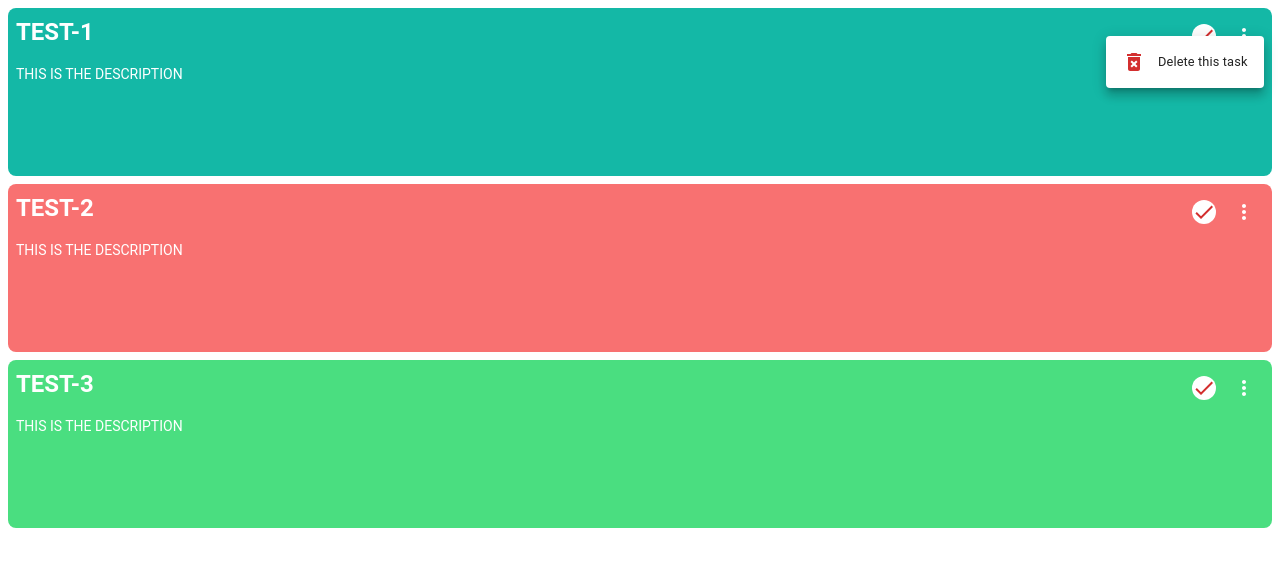
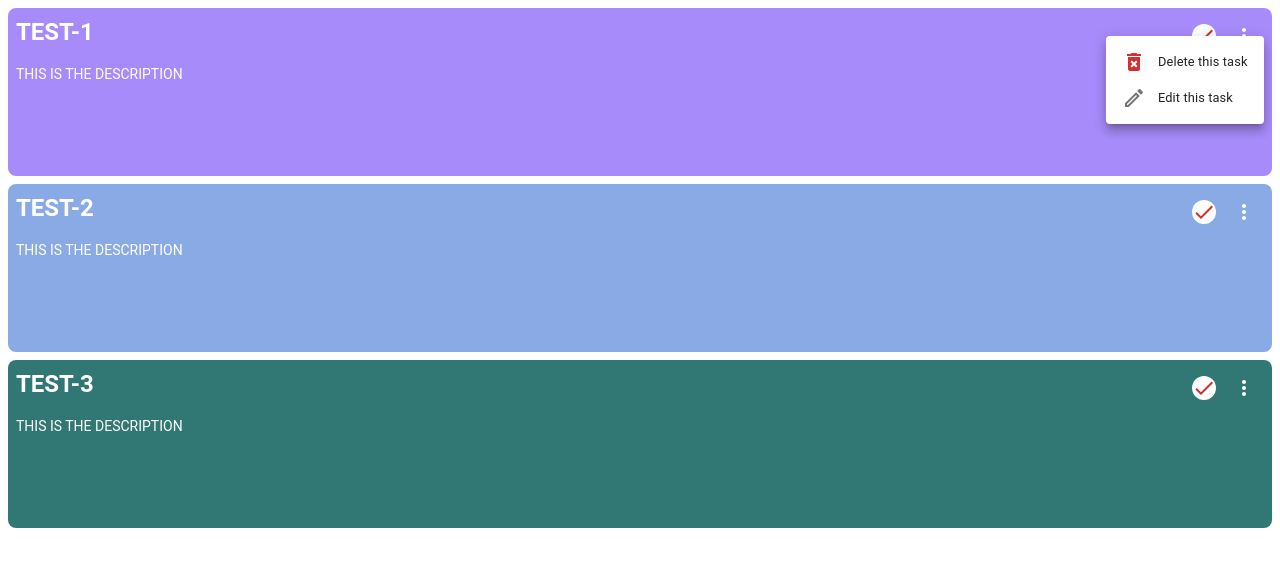
Before and after one commit to dipu-sah/to_do_app_react_js, a React (Create React App) app: page / in a window 1280 px wide. Both pictures are taken after a click on the button 1244 px from the left and 36 px from the top of the page. Shown: the top 566 px of the page. Built offline with nearby package versions, Linux system fonts and the light colour scheme.

Commit message:
more colors in task list and options location corrected

```diff
--- a/src/components/UI/AppMenu/AppMenu.tsx
+++ b/src/components/UI/AppMenu/AppMenu.tsx
@@ -21,7 +21,7 @@ export function AppMenu({
     >
       {menuItems?.map((e, index) => {
         return (
-          <MenuItem {...e}>
+          <MenuItem {...e} key={index}>
             <>
               {e.icon && (
                 <ListItemIcon>{e.icon ? e.icon : <span></span>}</ListItemIcon>
--- a/src/components/layouts/TaskList/TaskList.tsx
+++ b/src/components/layouts/TaskList/TaskList.tsx
@@ -6,15 +6,24 @@ export function TaskList({
   onTaskUpdate,
   onTaskDelete,
 }: TaskListProps): JSX.Element {
-  const bgColorClasses = ["bg-teal-500", "bg-red-400", "bg-green-400"];
+  const bgColorClasses = [
+    "bg-violet-400",
+    "bg-[#8AAAE5]", // skyblue
+    // "bg-[#EA738DFF]", //red
+    "bg-[#317773]", // olive
+    "bg-[#A7BEAE]", // light-olive
+  ];
   return (
-    <div className={"w-full flex-col flex gap-2"}>
+    <div className={"w-full flex-col flex gap-2 text-white"}>
       {allTasks.map((el, key) => (
         <TaskPreviewCard
           {...el}
           assignedUsers={[]}
           key={key}
-          parentClass={bgColorClasses[key % bgColorClasses.length]}
+          parentClass={
+            bgColorClasses[key % bgColorClasses.length] +
+            " hover:scale-[1.01] cursor-pointer"
+          }
           onTaskUpdate={(e) => {
             onTaskUpdate(e, key);
           }}
--- a/src/components/layouts/TaskPreviewCard/TaskPreviewCard.tsx
+++ b/src/components/layouts/TaskPreviewCard/TaskPreviewCard.tsx
@@ -1,7 +1,7 @@
 import { AppMenu } from "../../UI/AppMenu/AppMenu";
 import { useRef, useState } from "react";
 import { AppMenuProps } from "../../UI/AppMenu/AppMenuProps";
-import { DeleteForever } from "@mui/icons-material";
+import { DeleteForever, EditOutlined } from "@mui/icons-material";
 import { TaskPreviewCardProps } from "./TaskPreviewCardProps";
 import CheckIcon from "@mui/icons-material/Check";
 import MoreVertIcon from "@mui/icons-material/MoreVert";
@@ -29,7 +29,6 @@ export function TaskPreviewCard({
     <div
       onClick={() => {
         setOpenMenuTo(null);
-        console.log("pe");
       }}
       ref={rootContainer}
       onContextMenu={(e) => {
@@ -41,13 +40,15 @@ export function TaskPreviewCard({
         });
       }}
       className={
-        "w-full mx-h-fit rounded-lg box-border p-2 text-white" +
-        " flex flex-col gap-2 cursor-default" +
+        "w-full mx-h-fit rounded-lg box-border p-2" +
+        " flex flex-col gap-2" +
         " " +
         parentClass
       }
     >
-      <header className={"flex flex-row"}>
+      <header
+        className={"flex flex-row border-b-[0px] border-solid border-white"}
+      >
         <AppTooltip title={"Title of the task"}>
           <h2 className={"font-bold text-2xl line-clamp-1 grow"}>{title}</h2>
         </AppTooltip>
@@ -81,7 +82,7 @@ export function TaskPreviewCard({
           onClick={(e) => {
             e.preventDefault();
             e.stopPropagation();
-            setMenuPos({ top: e.pageY, left: e.pageX });
+            setMenuPos({ top: e.clientY, left: e.clientX });
             setOpenMenuTo(e.currentTarget);
           }}
         >
@@ -101,6 +102,11 @@ export function TaskPreviewCard({
               onTaskDelete(id);
             },
           },
+          {
+            label: "Edit this task",
+            icon: <EditOutlined />,
+            onClick: (e) => {},
+          },
         ]}
       />
       <AppTooltip title={"Description of the task"}>
```
